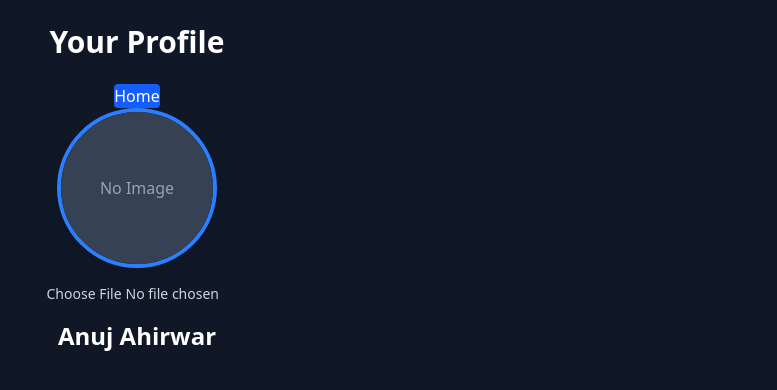
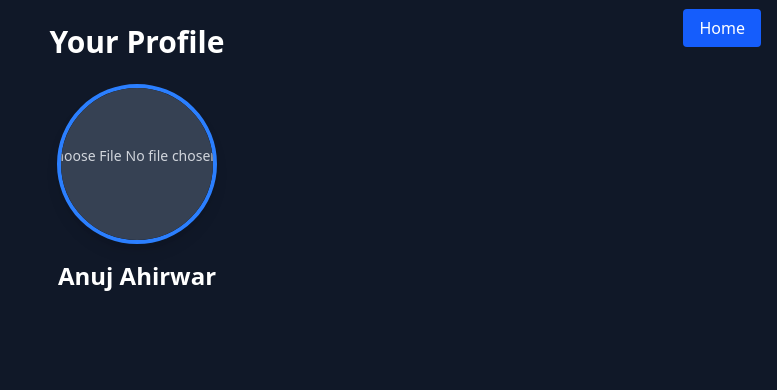
Before and after one commit to Anujahirwar01/MovieRecomendation, a React (Vite) app in the folder frontend/: page /profile in a window 1280 px wide. Shown: the top 390 px of the page, without its empty margins (503-1280 px from the left). Built offline with nearby package versions, Linux system fonts and the light colour scheme.

Commit message:
finding error

```diff
--- a/frontend/src/pages/Profile.jsx
+++ b/frontend/src/pages/Profile.jsx
@@ -15,9 +15,14 @@ const Profile = () => {
     };
 
     return (
-        <div className="min-h-screen bg-gray-900 text-white flex flex-col items-center p-6">
+        <div className="min-h-screen bg-gray-900 text-white p-6 relative">
+            {/* Home Button Positioned Top-Right */}
+            <div className="absolute top-4 right-4">
+                <Link to='/main' className="bg-blue-600 rounded px-4 py-2 text-white ">Home</Link>
+            </div>
+
+            <div className="flex flex-col items-center">
                 <h1 className="text-3xl font-bold mb-6">Your Profile</h1>
-            <Link to='/main' className="bg-blue-600 rounded">Home</Link>
 
                 {/* Profile Image Section */}
                 <div className="w-40 h-40 rounded-full overflow-hidden border-4 border-blue-500 shadow-lg mb-4">
@@ -29,20 +34,19 @@ const Profile = () => {
                         />
                     ) : (
                         <div className="w-full h-full flex items-center justify-center bg-gray-700 text-gray-400">
-                        No Image
-                    </div>
-                )}
-            </div>
-
                             <input
                                 type="file"
                                 accept="image/*"
                                 onChange={handleImageChange}
                                 className="mb-4 ml-23 text-sm text-gray-300"
                             />
+                        </div>
+                    )}
+                </div>
 
                 {/* User Information */}
                 <h2 className="text-2xl font-semibold">{userName}</h2>
+            </div>
         </div>
     );
 };
```
Also changed, not shown: 1 other file (tests, documents, lock files or other folders). Lines whose indentation alone changed are shown as unchanged.
